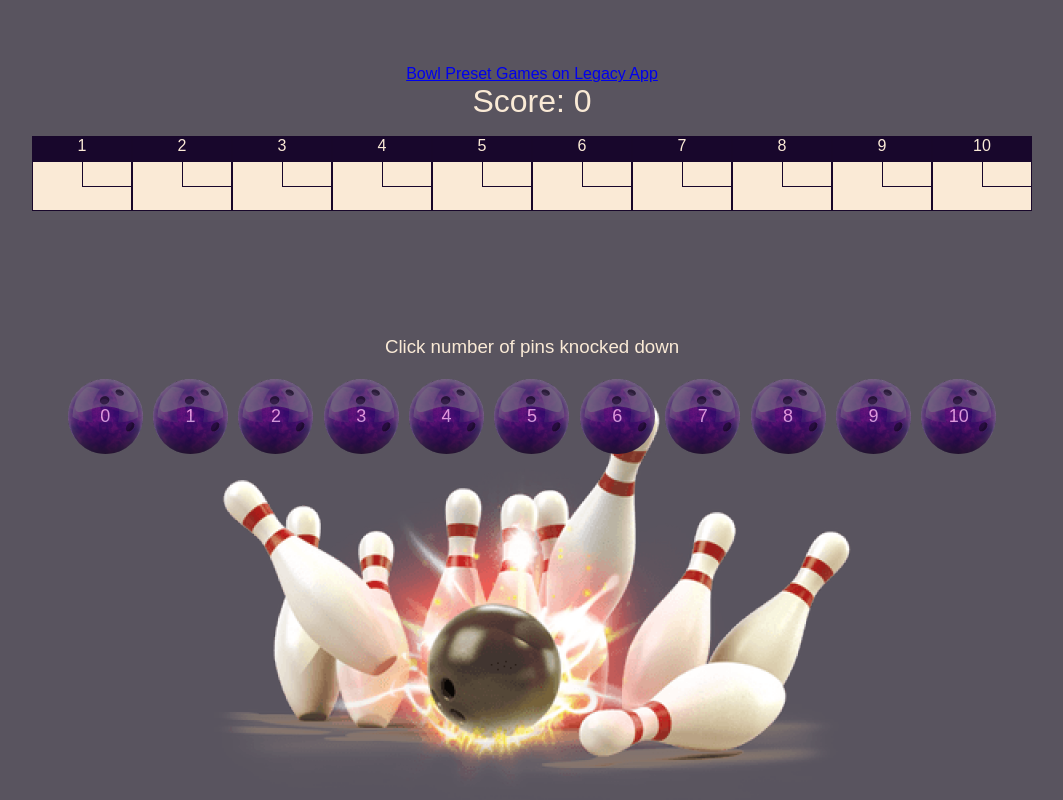
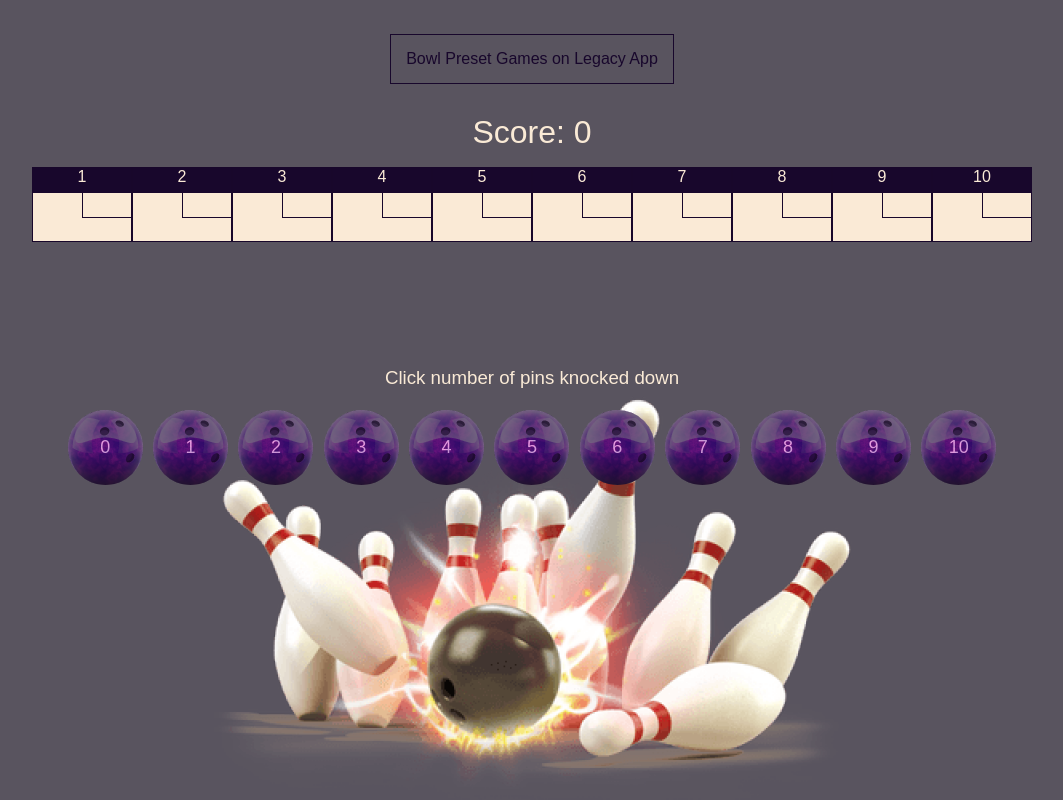
Before and after one commit to Jays-T/bowling_calculator, a plain HTML site: page index.html in a window 1280 px wide. Shown: the whole page, without its empty margins (108-1171 px from the left). Drawn offline with Linux system fonts and the light colour scheme.

Commit message:
add links styling

```diff
--- a/style.css
+++ b/style.css
@@ -3,6 +3,7 @@
   margin: 0;
   padding: 0;
 }
+
 
 html,
 body {
@@ -122,3 +123,24 @@
   background: rgb(85, 80, 80);
   transform: scale(0.98);
 }
+
+a {
+  text-decoration: none;
+  color:hsl(268, 72%, 10%);
+  transition: .2s ease-in-out;
+}
+
+.legacy {
+  border: solid 1px hsl(268, 72%, 10%);
+  padding: 15px;
+  margin-bottom: 30px;
+  transition: .2s ease-in-out;
+}
+
+.legacy:hover a {
+  color: hsl(34, 78%, 91%);
+}
+
+.legacy:hover {
+  background-color: hsl(268, 72%, 10%);
+}
```
Lines whose indentation alone changed are shown as unchanged.
